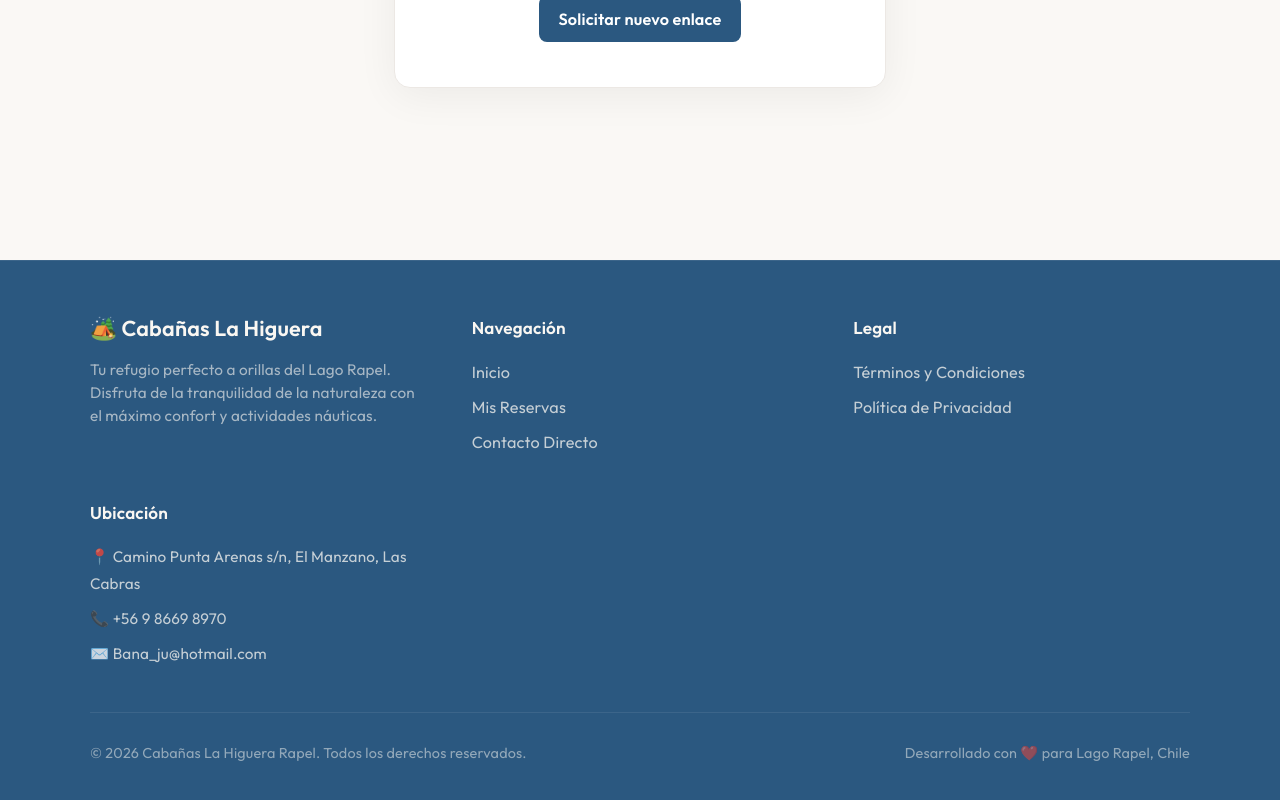
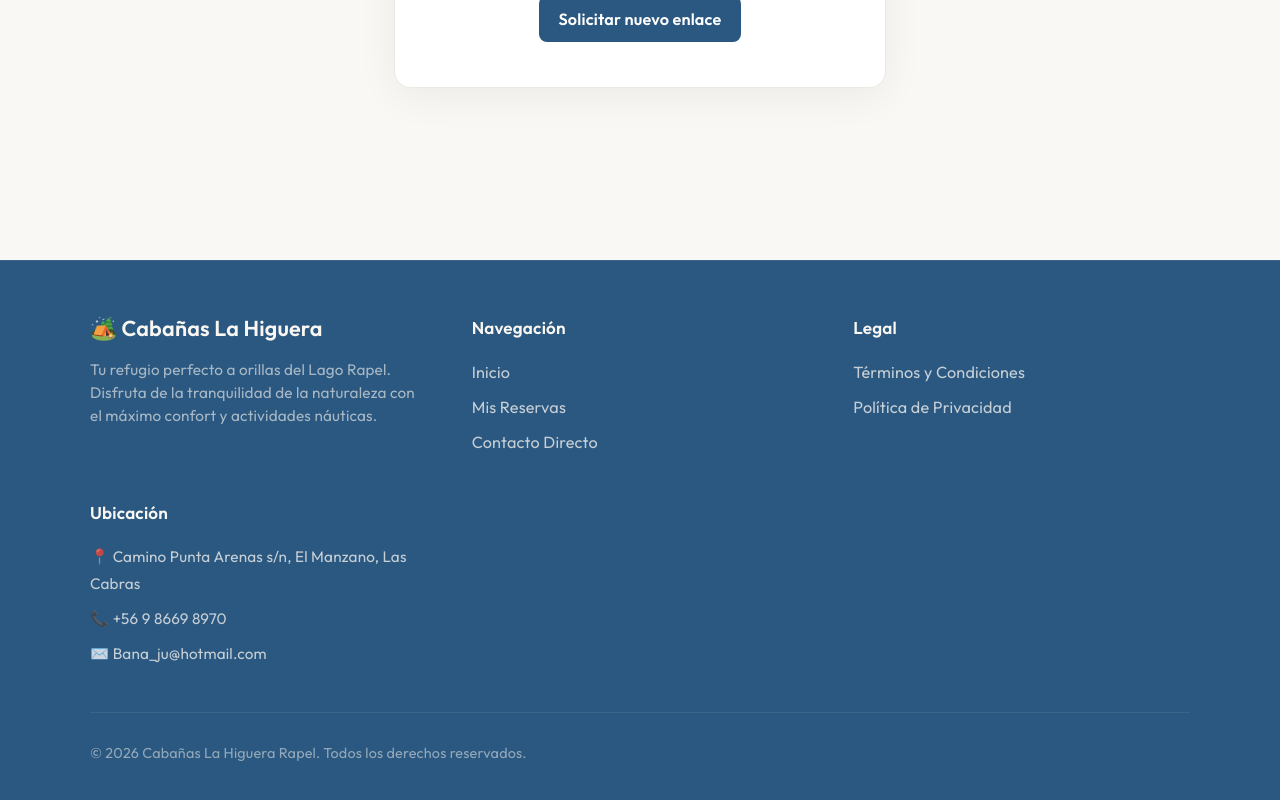
Before and after one commit to El-Piru/cabanas-fronted, a React (Vite) app: page /restablecer-password in a window 1280 px wide. Shown: the part 440-1240 px from the top of the page. Built offline with nearby package versions, Linux system fonts and the light colour scheme; a web font is replaced by a local one.

Commit message:
style: eliminar texto de desarrollado con amor del footer

```diff
--- a/src/components/Footer.jsx
+++ b/src/components/Footer.jsx
@@ -83,7 +83,6 @@ export default function Footer() {
         color: 'rgba(250, 247, 242, 0.5)'
       }}>
         <span>© {anio} Cabañas La Higuera Rapel. Todos los derechos reservados.</span>
-        <span>Desarrollado con ❤️ para Lago Rapel, Chile</span>
       </div>
     </footer>
   )
```
